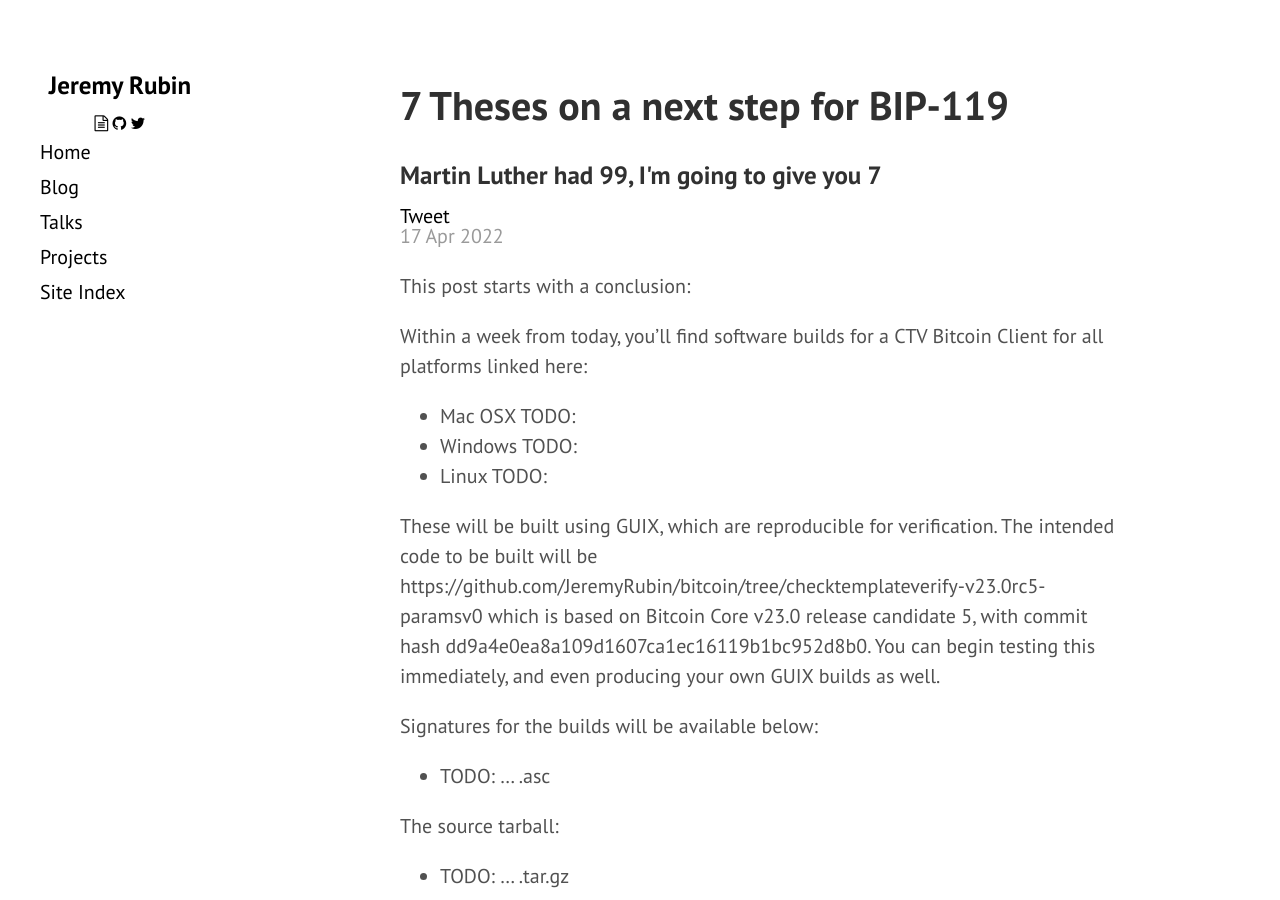
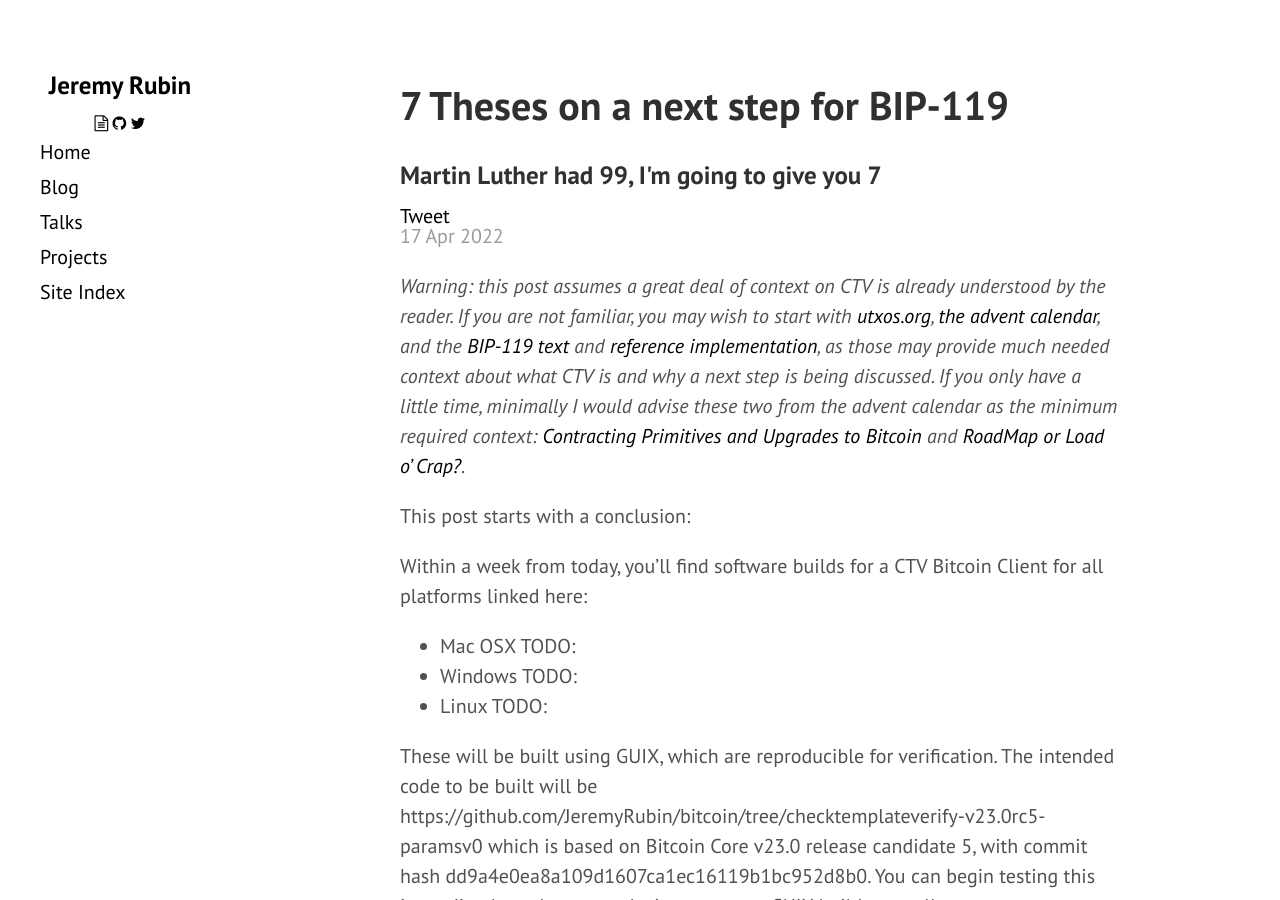
Before and after one commit to JeremyRubin/rubin.io, a Jekyll site: the page built from bitcoin/_posts/0000-00-00-next-steps-bip119.md, in a window 1280 px wide and 900 px high. Built offline with Jekyll 4.4.1, drawn with Linux system fonts in a browser that asks for light colours; comment, search, counter and statistics services are not loaded.

Commit message:
Add header on context

```diff
--- a/bitcoin/_posts/0000-00-00-next-steps-bip119.md
+++ b/bitcoin/_posts/0000-00-00-next-steps-bip119.md
@@ -7,6 +7,20 @@ subtitle: "Martin Luther had 99, I'm going to give you 7"
 date: 2022-04-17
 hashtags: [Bitcoin, Covenants, Sapio]
 ---
+
+
+_Warning: this post assumes a great deal of context on CTV is already
+understood by the reader.  If you are not familiar, you may wish to start with
+[utxos.org](https://utxos.org), [the advent
+calendar](https://rubin.io/advent21), and the [BIP-119
+text](https://github.com/bitcoin/bips/blob/master/bip-0119.mediawiki) and
+[reference implementation](https://github.com/bitcoin/bitcoin/pull/21702), as
+those may provide much needed context about what CTV is and why a next step is
+being discussed. If you only have a little time, minimally I would advise these
+two from the advent calendar as the minimum required context: [Contracting
+Primitives and Upgrades to
+Bitcoin](https://rubin.io/bitcoin/2021/12/05/advent-8/) and [RoadMap or Load o'
+Crap?](https://rubin.io/bitcoin/2021/12/24/advent-27/)._
 
 This post starts with a conclusion:
 
```
